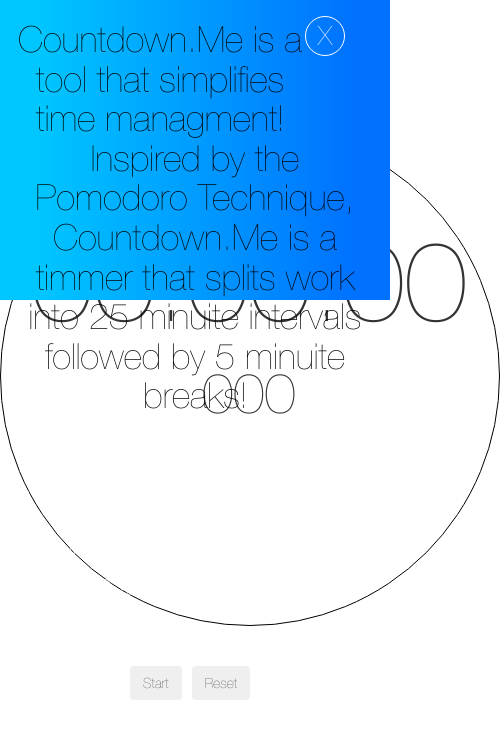
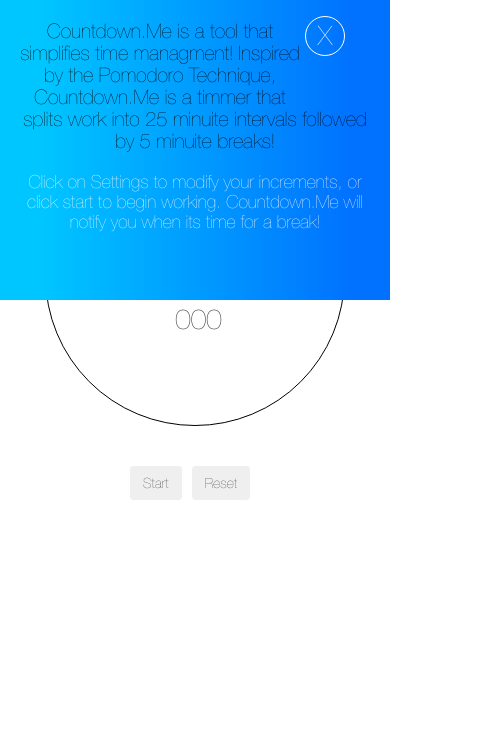
Before and after one commit to ronvenna/countdown, a website: page public/index.html in a window 390 px wide. Shown: the whole page, 500 px wide, since content can reach past the window. Drawn offline with nearby package versions, Linux system fonts and the light colour scheme.

Commit message:
fixed the size for the timer component when viewd on the iphone

```diff
--- a/public/assets/css/style.css
+++ b/public/assets/css/style.css
@@ -39,6 +39,38 @@
 	font-size: 4em;
 	font-weight: 100;
 	text-align: center;
+}
+
+@media (max-width: 768px) {
+	#timer{
+		clear: both;
+		border: 1px solid #000;
+		border-radius: 300px;
+		height: 300px;
+		width: 300px;
+		margin-left: auto;
+		margin-right: auto;
+		overflow: hidden;
+	}
+
+	#timer h1{
+	font-size: 4.5em;
+	font-weight: 100;
+	}
+
+	#timer p{
+		font-size: 2em;
+		font-weight: 100;
+		text-align: center;
+	}
+
+	#intro-header h1{
+		font-size: 20px;
+	}
+
+	#intro-header h2{
+		font-size: 18px;
+	}
 }
 
 .center-item{
```
